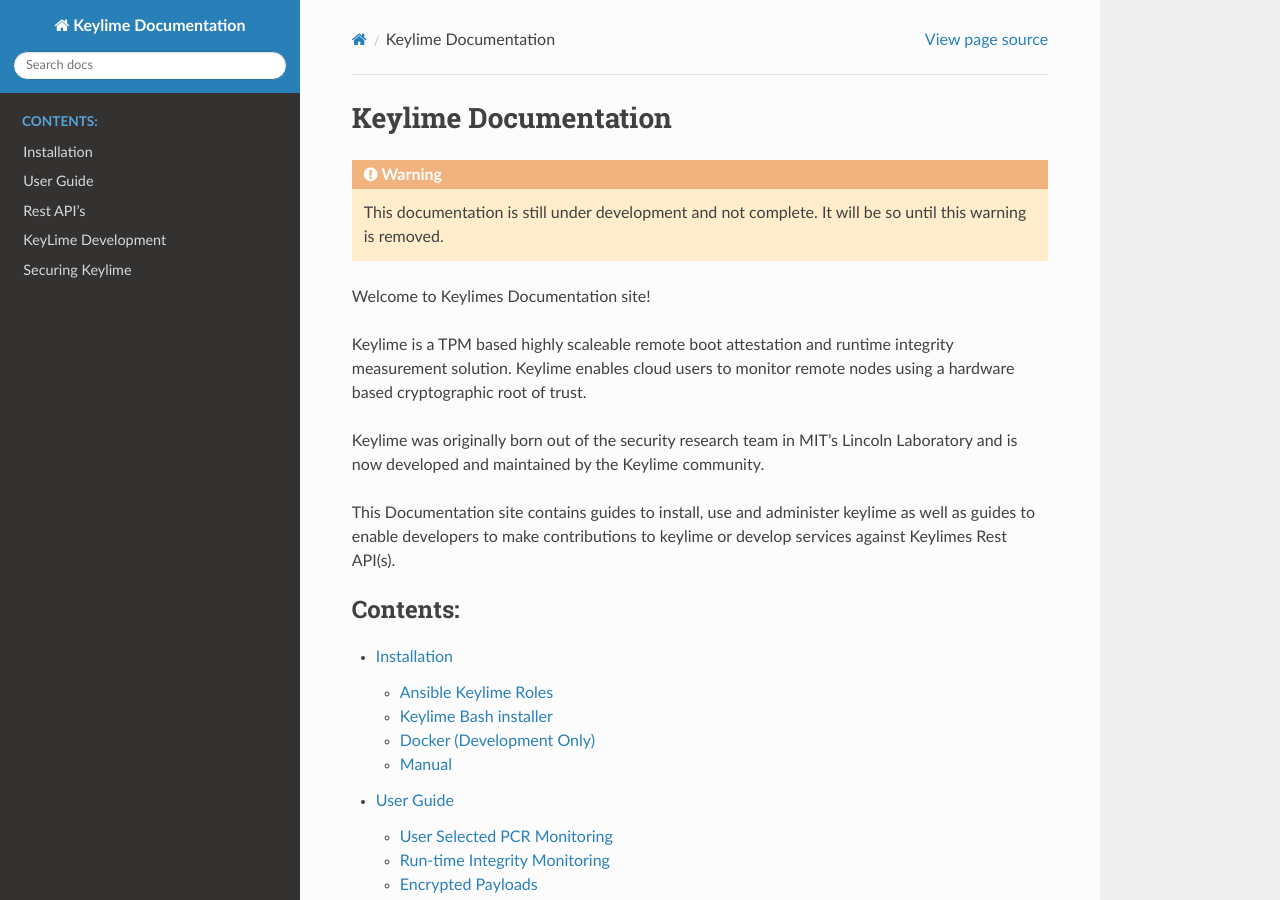
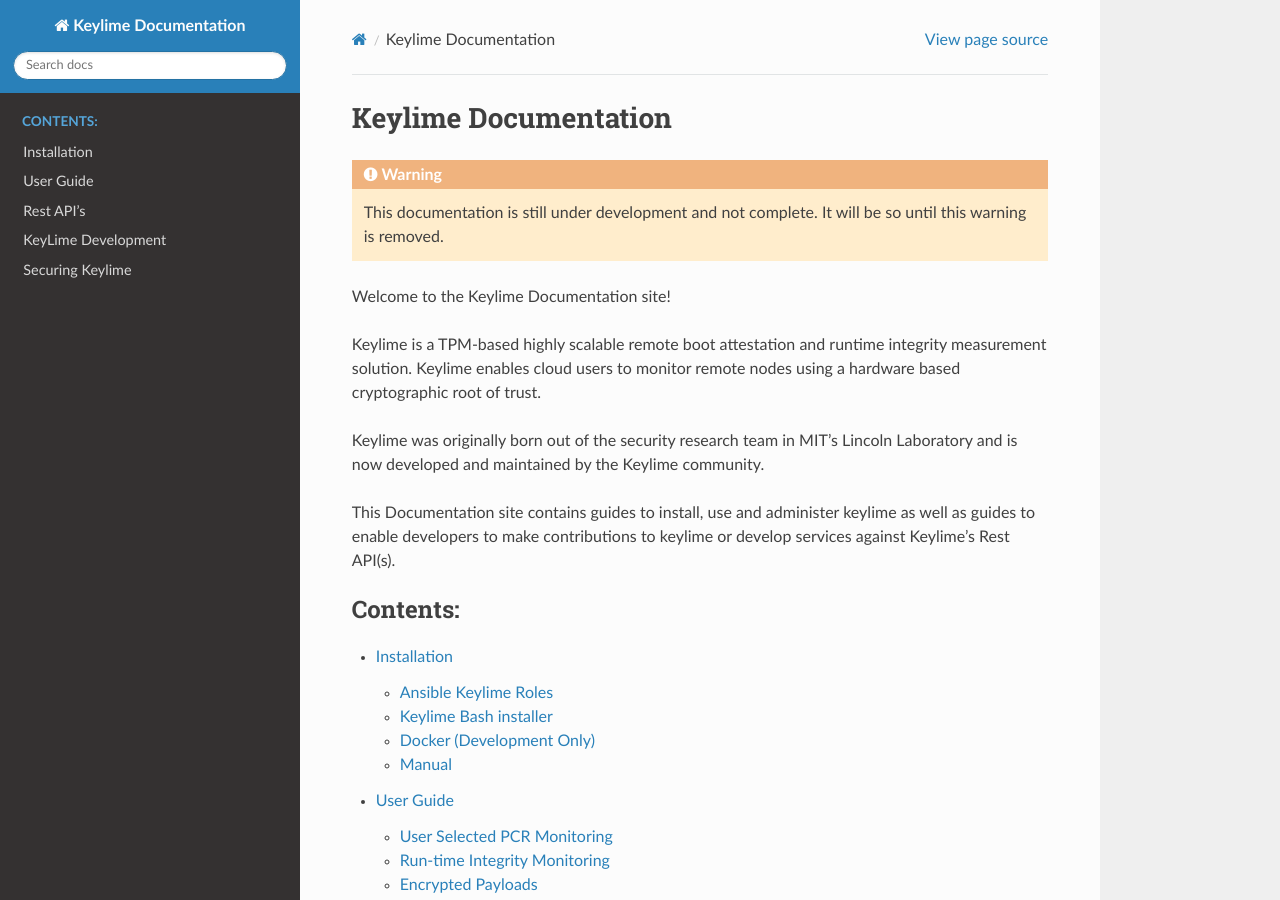
Before and after one commit to keylime/keylime, a Sphinx documentation site: the page built from docs/index.rst, in a window 1280 px wide and 900 px high. Built offline with Sphinx 7.4.7 and the Read the Docs theme 2.0.0, drawn with Linux system fonts in a browser that asks for light colours.

Commit message:
Correcting small typos, first test commit on this repo

```diff
--- a/docs/index.rst
+++ b/docs/index.rst
@@ -6,9 +6,9 @@
     This documentation is still under development and not complete. It will be
     so until this warning is removed.
 
-Welcome to Keylimes Documentation site!
+Welcome to the Keylime Documentation site!
 
-Keylime is a TPM based highly scaleable remote boot attestation and runtime
+Keylime is a TPM-based highly scalable remote boot attestation and runtime
 integrity measurement solution. Keylime enables cloud users to monitor remote
 nodes using a hardware based cryptographic root of trust.
 
@@ -17,7 +17,7 @@
 
 This Documentation site contains guides to install, use and administer keylime
 as well as guides to enable developers to make contributions to keylime
-or develop services against Keylimes Rest API(s).
+or develop services against Keylime's Rest API(s).
 
 
 .. toctree::
```
